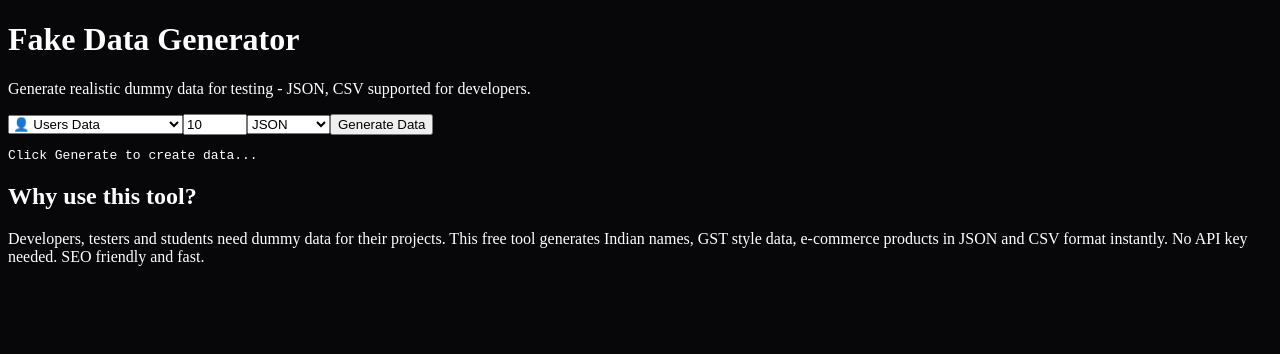
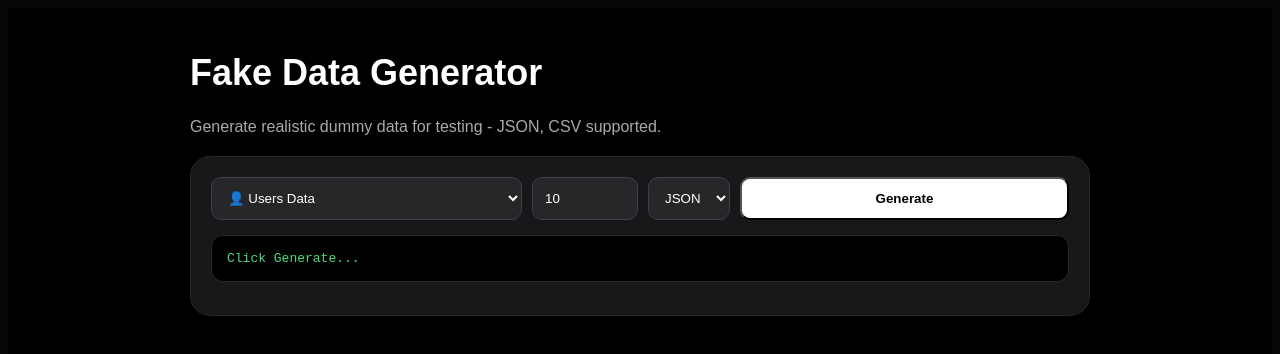
Before and after one commit to Ravs10/lorem-pro-tool, a Next.js app: page /fake-data-generator in a window 1280 px wide. Shown: the top 354 px of the page. Built offline with nearby package versions, Linux system fonts and the light colour scheme.

Commit message:
Refactor FakeDataGenerator to Page component

```diff
--- a/app/fake-data-generator/page.js
+++ b/app/fake-data-generator/page.js
@@ -1,70 +1,51 @@
-
 "use client";
 import { useState } from 'react';
 
-export default function FakeDataGenerator() {
-  const [count, setCount] = useState(10);
-  const [type, setType] = useState('users');
-  const [data, setData] = useState([]);
-  const [format, setFormat] = useState('json');
+export default function Page(){
+  const [count,setCount]=useState(10);
+  const [type,setType]=useState('users');
+  const [data,setData]=useState([]);
+  const [format,setFormat]=useState('json');
 
-  const generate = () => {
-    let result = [];
-    for(let i=0; i<count; i++){
-      if(type === 'users'){
-        result.push({ id: i+1, name: `Rahul Sharma ${i+1}`, email: `user${i+1}@test.com`, phone: `+91 9${Math.floor(100000000 + Math.random()*900000000)}`, city: ['Delhi','Mumbai','Pune','Indore'][i%4] });
-      } else if(type === 'products'){
-        result.push({ id: i+1, product: `Wireless Headphone ${i+1}`, price: (Math.random()*5000+500).toFixed(2), rating: (Math.random()*2+3).toFixed(1), stock: Math.floor(Math.random()*100) });
-      } else {
-        result.push({ id: i+1, company: `Tech Solutions ${i+1}`, gst: `22AAAAA0000A1Z${i}`, revenue: `$${(Math.random()*100).toFixed(1)}M`, employees: Math.floor(Math.random()*500+10) });
-      }
+  const gen=()=>{
+    let r=[];
+    for(let i=0;i<count;i++){
+      if(type==='users') r.push({id:i+1, name:`Rahul Sharma ${i+1}`, email:`user${i+1}@test.com`, phone:`+91 9${Math.floor(100000000+Math.random()*900000000)}`, city:['Delhi','Mumbai','Pune','Indore'][i%4]});
+      else if(type==='products') r.push({id:i+1, product:`Headphone ${i+1}`, price:Math.floor(Math.random()*5000+500), rating:(Math.random()*2+3).toFixed(1)});
+      else r.push({id:i+1, company:`Tech ${i+1} Pvt Ltd`, gst:`22AAAAA0000A1Z${i%10}`, revenue:`$${(Math.random()*10).toFixed(1)}M`});
     }
-    setData(result);
+    setData(r);
+  };
+  const out=()=>{
+    if(!data.length) return "";
+    if(format==='json') return JSON.stringify(data,null,2);
+    if(format==='csv') return Object.keys(data[0]).join(',')+'\n'+data.map(x=>Object.values(x).join(',')).join('\n');
+    return data.map(x=>Object.values(x).join(' | ')).join('\n');
   };
 
-  const getOutput = () => {
-    if(data.length===0) return "";
-    if(format==='json') return JSON.stringify(data, null, 2);
-    if(format==='csv') return Object.keys(data[0]).join(',') + '\n' + data.map(r=>Object.values(r).join(',')).join('\n');
-    return data.map(r=>Object.values(r).join(' | ')).join('\n');
-  }
+  return(
+    <div style={{minHeight:'100vh',background:'#000',color:'#fff',padding:'20px',fontFamily:'sans-serif'}}>
+      <div style={{maxWidth:'900px',margin:'0 auto'}}>
+        <h1 style={{fontSize:'36px',fontWeight:'900'}}>Fake Data Generator</h1>
+        <p style={{color:'#aaa',marginBottom:'20px'}}>Generate realistic dummy data for testing - JSON, CSV supported.</p>
 
-  return (
-    <div className="min-h-screen bg-black text-white p-4 md:p-8 font-sans">
-      <div className="max-w-5xl mx-auto">
-        <h1 className="text-3xl md:text-5xl font-bold mb-2">Fake Data Generator</h1>
-        <p className="text-gray-400 mb-8">Generate realistic dummy data for testing - JSON, CSV supported for developers.</p>
-
-        <div className="bg-zinc-900 border border-zinc-800 rounded-2xl p-6 mb-6">
-          <div className="grid grid-cols-1 md:grid-cols-4 gap-4 mb-6">
-            <select value={type} onChange={e=>setType(e.target.value)} className="bg-zinc-800 border border-zinc-700 rounded-lg p-3 text-white">
+        <div style={{background:'#18181b',border:'1px solid #27272a',borderRadius:'20px',padding:'20px'}}>
+          <div style={{display:'flex',gap:'10px',flexWrap:'wrap',marginBottom:'15px'}}>
+            <select value={type} onChange={e=>setType(e.target.value)} style={{background:'#27272a',color:'#fff',padding:'12px',borderRadius:'10px',border:'1px solid #3f3f46',flex:1}}>
               <option value="users">👤 Users Data</option>
-              <option value="products">📦 E-commerce Products</option>
-              <option value="companies">🏢 Companies / GST</option>
+              <option value="products">📦 Products</option>
+              <option value="companies">🏢 Companies</option>
             </select>
-            <input type="number" value={count} onChange={e=>setCount(Number(e.target.value))} min="1" max="100" className="bg-zinc-800 border border-zinc-700 rounded-lg p-3" placeholder="Count" />
-            <select value={format} onChange={e=>setFormat(e.target.value)} className="bg-zinc-800 border border-zinc-700 rounded-lg p-3">
-              <option value="json">JSON</option>
-              <option value="csv">CSV</option>
-              <option value="table">Table Text</option>
+            <input type="number" value={count} onChange={e=>setCount(Number(e.target.value))} style={{background:'#27272a',color:'#fff',padding:'12px',borderRadius:'10px',border:'1px solid #3f3f46',width:'80px'}}/>
+            <select value={format} onChange={e=>setFormat(e.target.value)} style={{background:'#27272a',color:'#fff',padding:'12px',borderRadius:'10px',border:'1px solid #3f3f46'}}>
+              <option value="json">JSON</option><option value="csv">CSV</option>
             </select>
-            <button onClick={generate} className="bg-white text-black font-bold rounded-lg p-3 hover:bg-gray-200 transition">Generate Data</button>
+            <button onClick={gen} style={{background:'#fff',color:'#000',fontWeight:'bold',padding:'12px 20px',borderRadius:'10px',flex:1}}>Generate</button>
           </div>
 
-          {data.length > 0 && (
-            <div className="flex gap-2 mb-4">
-              <button onClick={()=>navigator.clipboard.writeText(getOutput())} className="bg-zinc-800 px-4 py-2 rounded-lg text-sm border border-zinc-700">📋 Copy</button>
-              <button onClick={()=>{const blob=new Blob([getOutput()],{type:'text/plain'}); const url=URL.createObjectURL(blob); const a=document.createElement('a'); a.href=url; a.download=`fake-data.${format}`; a.click();}} className="bg-zinc-800 px-4 py-2 rounded-lg text-sm border border-zinc-700">⬇️ Download</button>
-              <span className="ml-auto text-sm text-gray-400">{data.length} records generated</span>
-            </div>
-          )}
+          {data.length>0 && <div style={{display:'flex',gap:'10px',marginBottom:'10px'}}><button onClick={()=>navigator.clipboard.writeText(out())} style={{background:'#27272a',border:'1px solid #3f3f46',padding:'8px 15px',borderRadius:'8px',color:'#fff'}}>📋 Copy</button><span style={{color:'#888',marginLeft:'auto'}}>{data.length} records</span></div>}
 
-          <pre className="bg-black border border-zinc-800 rounded-xl p-4 overflow-auto max-h-[500px] text-sm text-green-400 whitespace-pre-wrap">{getOutput() || "Click Generate to create data..."}</pre>
-        </div>
-
-        <div className="bg-zinc-900 border border-zinc-800 rounded-2xl p-6">
-          <h2 className="font-bold text-xl mb-2">Why use this tool?</h2>
-          <p className="text-gray-400 text-sm leading-relaxed">Developers, testers and students need dummy data for their projects. This free tool generates Indian names, GST style data, e-commerce products in JSON and CSV format instantly. No API key needed. SEO friendly and fast.</p>
+          <pre style={{background:'#000',border:'1px solid #27272a',borderRadius:'12px',padding:'15px',overflow:'auto',maxHeight:'500px',color:'#4ade80',fontSize:'13px'}}>{out() || "Click Generate..."}</pre>
         </div>
       </div>
     </div>
```
